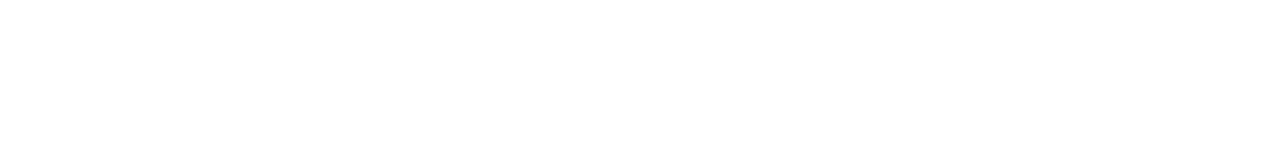
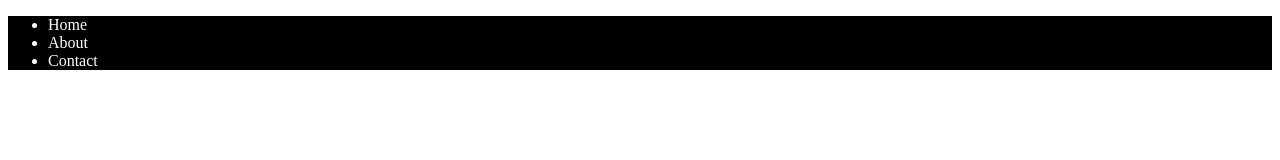
Before and after one commit to BasharAlwarad/testproject, a plain HTML site: page index.html in a window 1280 px wide. Drawn offline with Linux system fonts and the light colour scheme.

Commit message:
add: nav also style

```diff
--- a/index.html
+++ b/index.html
@@ -8,7 +8,13 @@
   </head>
   <body>
     <header>
-      <nav></nav>
+      <nav>
+        <ul>
+          <li>Home</li>
+          <li>About</li>
+          <li>Contact</li>
+        </ul>
+      </nav>
       <section class="hero"></section>
     </header>
     <main>
--- a/style.css
+++ b/style.css
@@ -5,3 +5,10 @@
 /* general css end */
 @import url(./style/about.css);
 @import url(./style/contact.css);
+
+/* index style start */
+nav {
+  background: black;
+  color: white;
+}
+/* index style end */
```
